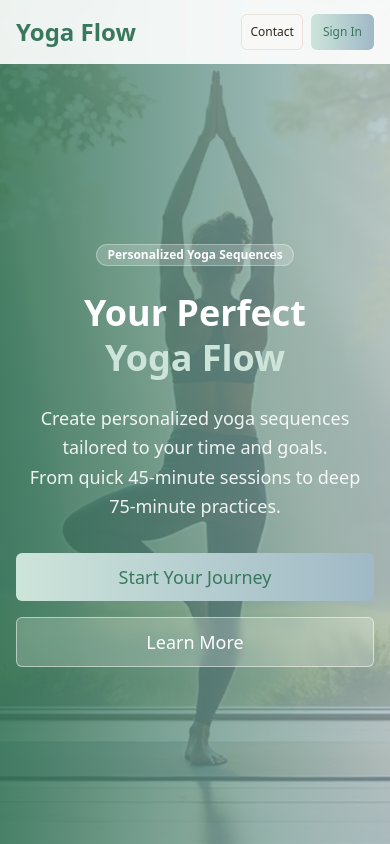
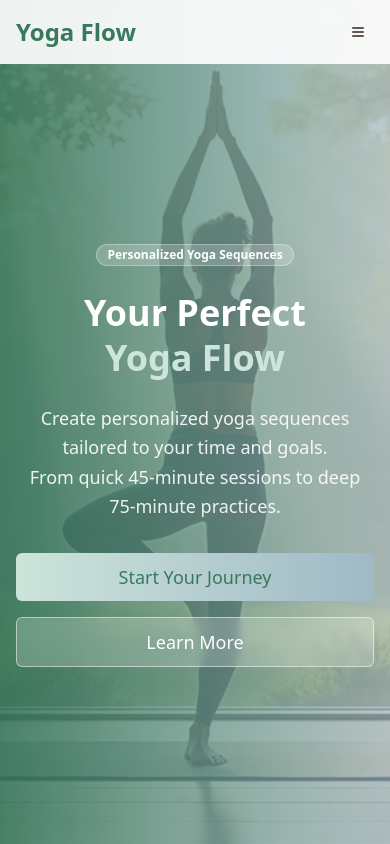
Before and after one commit to ylapscher/flow-state-yoga-builder, a React (Vite) app: page / in a window 390 px wide. Shown: the top 844 px of the page. Built offline with nearby package versions, Linux system fonts and the light colour scheme.

Commit message:
Fix mobile navbar "About" link
Fixes the "About" link visibility on mobile.  Consider using a hamburger menu.

```diff
--- a/src/components/LandingPage.tsx
+++ b/src/components/LandingPage.tsx
@@ -6,14 +6,16 @@ import { Input } from '@/components/ui/input';
 import { Label } from '@/components/ui/label';
 import { Textarea } from '@/components/ui/textarea';
 
-import { Clock, Users, Target, Sparkles, Mail } from 'lucide-react';
+import { Clock, Users, Target, Sparkles, Mail, Menu } from 'lucide-react';
 import { useToast } from '@/hooks/use-toast';
 import heroImage from '@/assets/yoga-hero.jpg';
 import AuthForm from './AuthForm';
 import { Dialog, DialogContent } from '@/components/ui/dialog';
+import { Sheet, SheetContent, SheetHeader, SheetTitle, SheetTrigger } from '@/components/ui/sheet';
 
 const LandingPage = () => {
   const [showAuth, setShowAuth] = useState(false);
+  const [showMobileMenu, setShowMobileMenu] = useState(false);
   const [showContact, setShowContact] = useState(false);
   const [contactForm, setContactForm] = useState({ name: '', email: '', message: '' });
   const [isSubmitting, setIsSubmitting] = useState(false);
@@ -92,20 +94,49 @@ const LandingPage = () => {
                 Sign In | Sign Up
               </Button>
             </div>
-            <div className="md:hidden flex items-center space-x-2">
-              <Button
-                variant="outline"
-                size="sm"
-                onClick={() => {
-                  document.getElementById('contact-form')?.scrollIntoView({ behavior: 'smooth' });
-                }}
-                className="text-xs px-2"
-              >
-                Contact
-              </Button>
-              <Button onClick={() => setShowAuth(true)} variant="zen" size="sm" className="text-xs px-3">
-                Sign In
-              </Button>
+            <div className="md:hidden">
+              <Sheet open={showMobileMenu} onOpenChange={setShowMobileMenu}>
+                <SheetTrigger asChild>
+                  <Button variant="ghost" size="sm" className="p-2">
+                    <Menu className="h-5 w-5" />
+                  </Button>
+                </SheetTrigger>
+                <SheetContent side="right" className="w-64">
+                  <SheetHeader>
+                    <SheetTitle>Menu</SheetTitle>
+                  </SheetHeader>
+                  <div className="flex flex-col space-y-4 mt-6">
+                    <button
+                      onClick={() => {
+                        document.getElementById('features')?.scrollIntoView({ behavior: 'smooth' });
+                        setShowMobileMenu(false);
+                      }}
+                      className="text-left text-foreground hover:text-sage transition-zen py-2"
+                    >
+                      About
+                    </button>
+                    <button
+                      onClick={() => {
+                        document.getElementById('contact-form')?.scrollIntoView({ behavior: 'smooth' });
+                        setShowMobileMenu(false);
+                      }}
+                      className="text-left text-foreground hover:text-sage transition-zen py-2"
+                    >
+                      Contact Us
+                    </button>
+                    <Button
+                      onClick={() => {
+                        setShowAuth(true);
+                        setShowMobileMenu(false);
+                      }}
+                      variant="zen"
+                      className="w-full justify-start"
+                    >
+                      Sign In | Sign Up
+                    </Button>
+                  </div>
+                </SheetContent>
+              </Sheet>
             </div>
           </div>
         </div>
```
